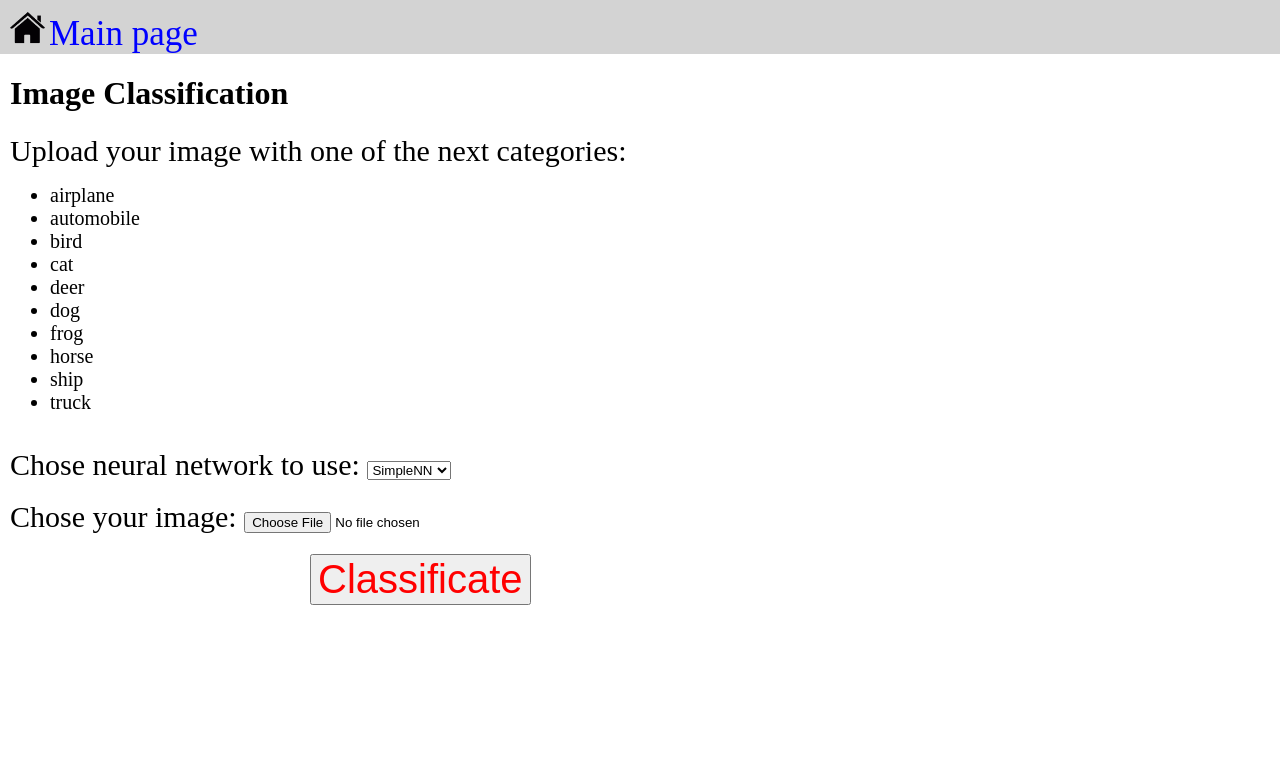
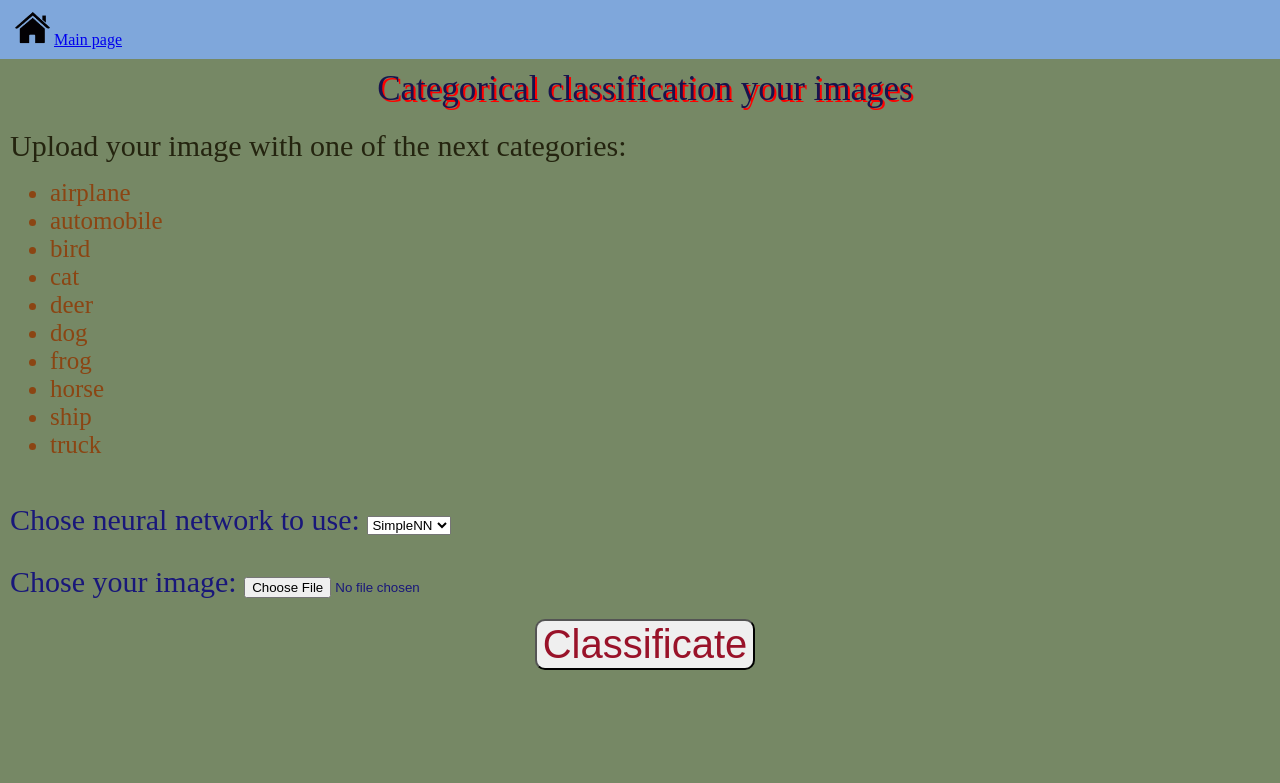
Before and after one commit to Andr-Mih/data_science, a Django app: page / in a window 1280 px wide. Shown: the top 783 px of the page. Run offline with Django 4.2, Linux system fonts and the light colour scheme.

Commit message:
Add css file

```diff
--- a/static/main.css
+++ b/static/main.css
@@ -1,36 +1,64 @@
+
 header {
-  background-color: lightgray;
-  padding-left: 10px;
+  background-color: rgb(127, 167, 219);
+  padding-left: 15px;
+  padding-bottom: 10px;
   padding-top: 10px;
 }
 
 body {
-  margin: 0;
+  margin: 0px;
+  background-color: rgb(118, 136, 101);
 }
 
 main {
   margin-left: 10px;
+  text-align: center;
 }
 
-header a {
-  color: blue;
+headers {
+  color: rgb(164, 219, 233);
   font-size: 35px;
   text-decoration: none;
 }
 
-ul li {
-  font-size: 20px;
+li {
+  font-size: 25px;
+  text-align: left;
+  color:saddlebrown;
 }
 
 .text {
   font-size: 30px;
+  text-align: left;
+  color:teal;
+}
+
+.text1 {
+  padding-top: 20px;
+  font-size: 30px;
+  text-align: left;
+  color:rgb(36, 36, 15);
+}
+
+.text2 {
+  padding-top: 10px;
+  font-size: 30px;
+  text-align: left;
+  color:rgb(25, 23, 122);
 }
 
 .button {
+  border-radius: 10px;
+  background-color: linear-gradient(top, rgba(51, 226, 28, 0), rgba(67, 145, 165, 0.2));
   font-size: 40px;
-  margin-left: 300px;
-  color: red;
+  margin-left: auto;
+  margin-right:auto;
+  color: rgb(153, 18, 41);
   margin-top: 20px;
+}
+.button:hover {
+  background-color: springgreen;
 }
 
 .pred {
@@ -38,3 +66,9 @@ ul li {
   font-weight: 700;
   align-items: center;
 }
+.headers {
+  padding-top: 10px;
+  font-size: 35px;
+  text-shadow: 2px 2px red;
+  color:rgb(23, 20, 78);
+}
--- a/templates/upload_doc.html
+++ b/templates/upload_doc.html
@@ -1,9 +1,9 @@
 {% extends 'base.html' %} {% load static %} {% block content %}
 <head>
-  <h1>Image Classification</h1>
+  <div class="headers">Categorical classification your images</div>
 </head>
 <body>
-  <div class="text">Upload your image with one of the next categories:</div>
+  <div class="text1">Upload your image with one of the next categories:</div>
   <ul>
     <li>airplane</li>
     <li>automobile</li>
@@ -19,9 +19,9 @@
   <form enctype="multipart/form-data" action="" method="post">
     {% csrf_token %}
     <br />
-    <div class="text">Chose neural network to use: {{ form.nn_id }}</div>
+    <div class="text2">Chose neural network to use: {{ form.nn_id }}</div>
     <br />
-    <div class="text">Chose your image: {{form.image}}</div>
+    <div class="text2">Chose your image: {{form.image}}</div>
     <input type="submit" value="Classificate" class="button" />
   </form>
 </body>
--- a/upload/settings.py
+++ b/upload/settings.py
@@ -12,7 +12,7 @@ https://docs.djangoproject.com/en/4.0/ref/settings/
 
 from pathlib import Path
 import os
-import dj_database_url
+#import dj_database_url
 
 # Build paths inside the project like this: BASE_DIR / 'subdir'.
 BASE_DIR = Path(__file__).resolve().parent.parent
@@ -137,7 +137,3 @@ STATICFILES_DIRS = (
 
 #  Add configuration for static files storage using whitenoise
 STATICFILES_STORAGE = 'whitenoise.storage.CompressedManifestStaticFilesStorage'
-
-
-prod_db  =  dj_database_url.config(conn_max_age=500)
-DATABASES['default'].update(prod_db)
```
